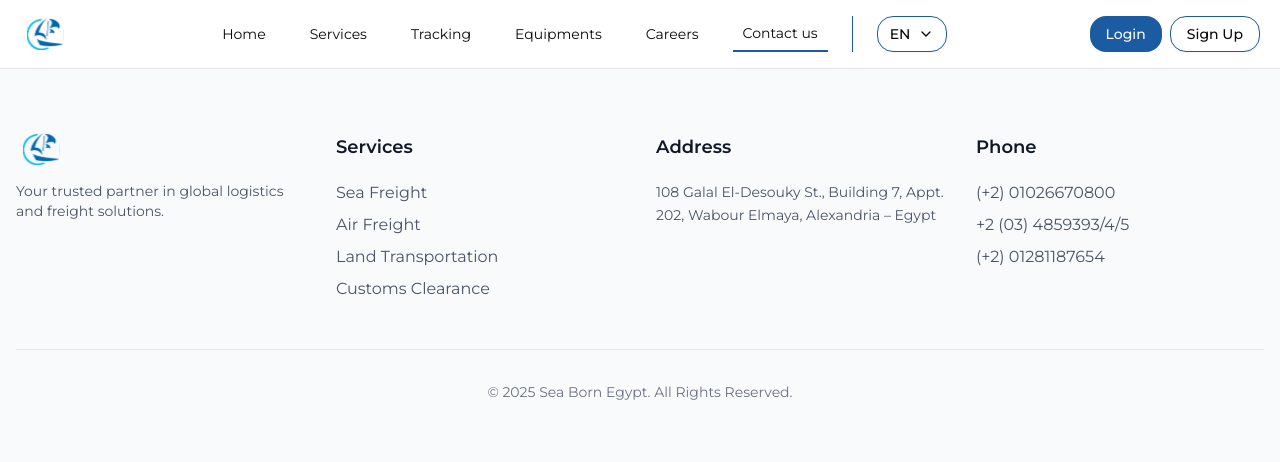
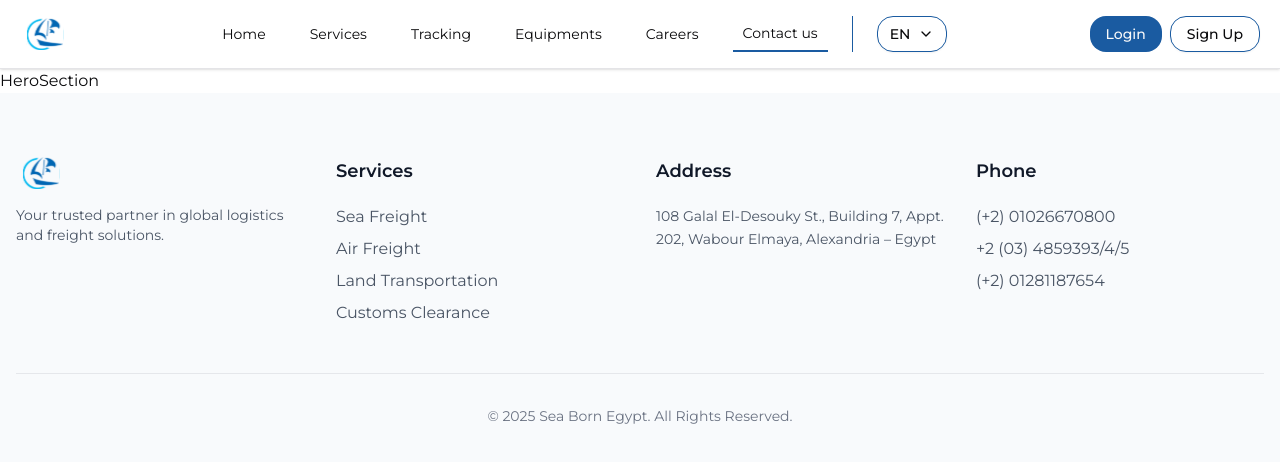
Before and after one commit to abanoub-abdelmessih/Sea-Born-International, a Next.js app: page /contact-us in a window 1280 px wide. Shown: the top 462 px of the page. Built offline with nearby package versions, Linux system fonts and the light colour scheme.

Commit message:
Add Hero Section

```diff
--- a/src/app/(pages)/contact-us/page.tsx
+++ b/src/app/(pages)/contact-us/page.tsx
@@ -1,3 +1,10 @@
+import HeroSection from "@/components/shared/HeroSection";
+
 export default function ContactUs() {
-  return <>{/* Hero Section */}</>;
+  return (
+    <>
+      {/* Hero Section */}
+      <HeroSection />
+    </>
+  );
 }
--- /dev/null
+++ b/src/components/shared/HeroSection.tsx
@@ -0,0 +1,3 @@
+export default function HeroSection() {
+  return <header>HeroSection</header>;
+}
```
